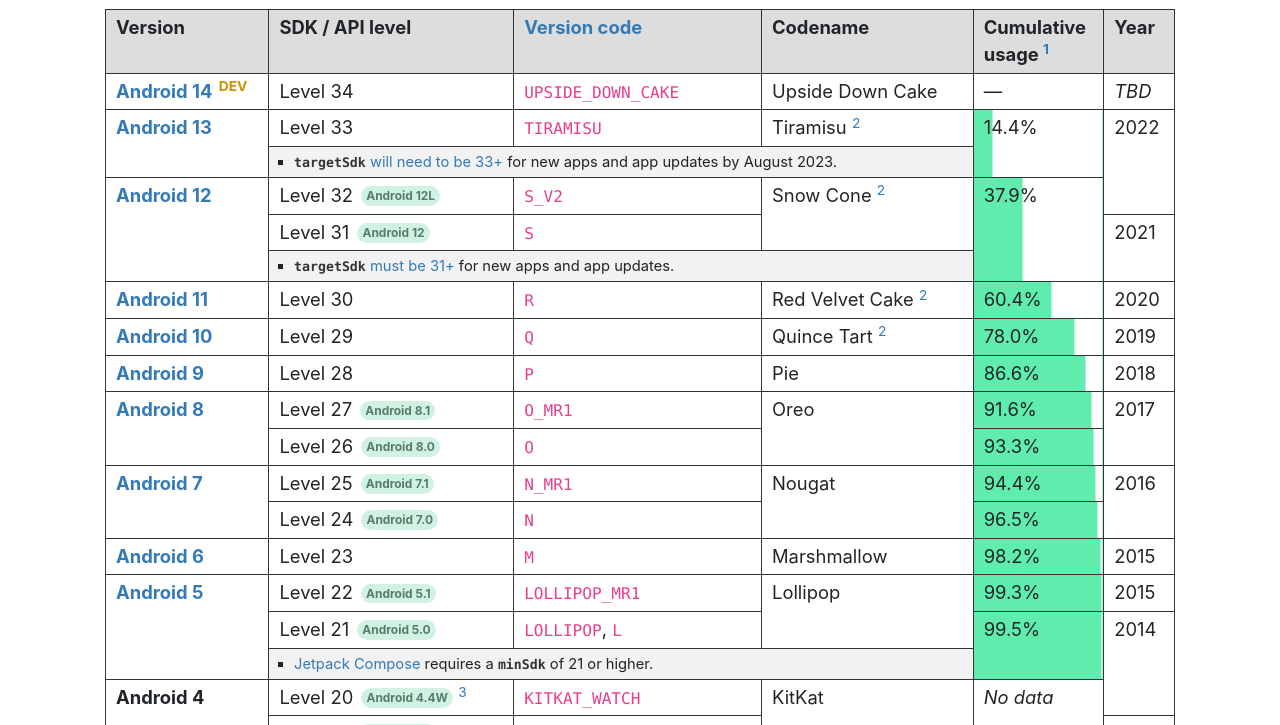
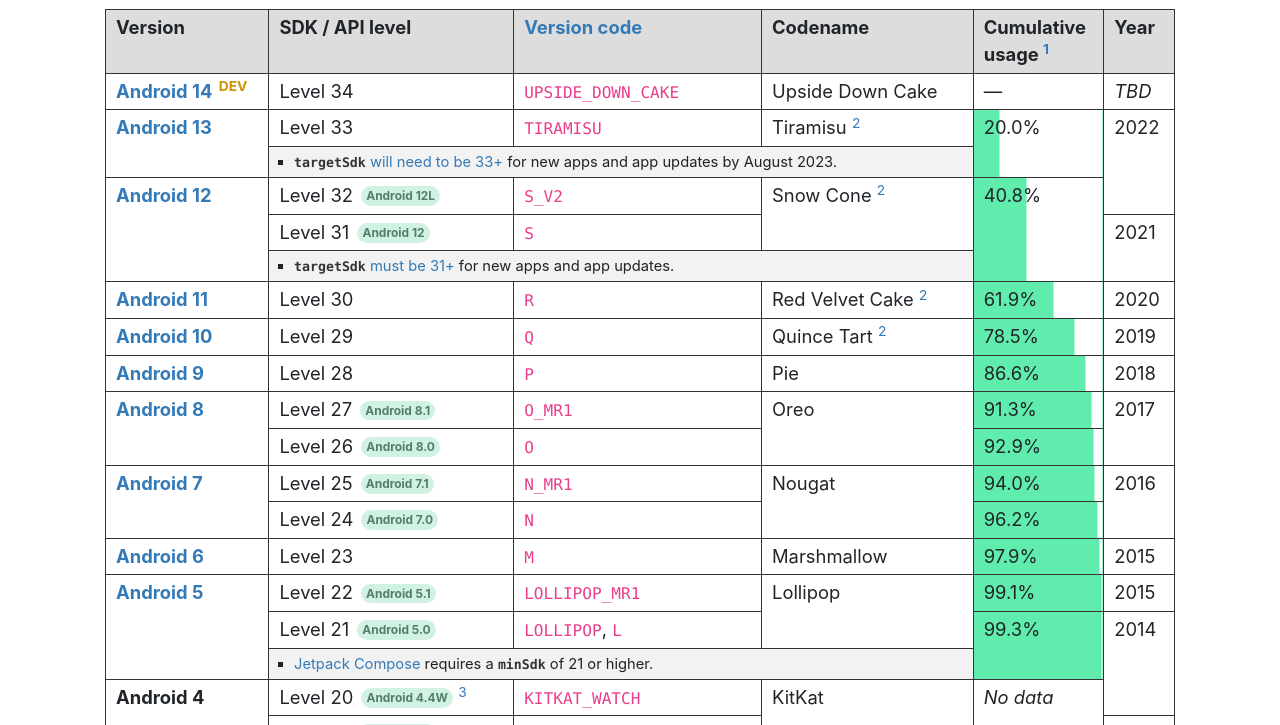
Before and after one commit to ebelinski/apilevels, a Jekyll site: the page built from index.md, in a window 1280 px wide. Shown: the part 230-955 px from the top of the page. Built offline with Jekyll 4.4.1, drawn with Linux system fonts in a browser that asks for light colours; comment, search, counter and statistics services are not loaded; some of the changed text lies outside the part shown.

Commit message:
Updated Android usage stats.

```diff
--- a/index.md
+++ b/index.md
@@ -43,7 +43,7 @@
       Tiramisu
       <sup id="fnref:2"><a href="#fn:2" class="footnote">2</a></sup>
     </td>
-    {% include progress-cell.html rowspan=2 percentage=14.4 %}
+    {% include progress-cell.html rowspan=2 percentage=20.0 %}
     <td rowspan="3">2022</td>
     <tr class="table-notes"><td colspan="3">
     <ul>
@@ -64,7 +64,7 @@
       Snow Cone
       <sup id="fnref:2"><a href="#fn:2" class="footnote">2</a></sup>
     </td>
-    {% include progress-cell.html rowspan=3 percentage=37.9 %}
+    {% include progress-cell.html rowspan=3 percentage=40.8 %}
   </tr>
   <tr>
     <td>Level 31 <span class="subversion">Android 12</span></td>
@@ -86,7 +86,7 @@
       Red Velvet Cake
       <sup id="fnref:2"><a href="#fn:2" class="footnote">2</a></sup>
     </td>
-    {% include progress-cell.html rowspan=1 percentage=60.4 %}
+    {% include progress-cell.html rowspan=1 percentage=61.9 %}
     <td>2020</td>
   </tr>
   <tr>
@@ -99,7 +99,7 @@
       Quince Tart
       <sup id="fnref:2"><a href="#fn:2" class="footnote">2</a></sup>
     </td>
-    {% include progress-cell.html rowspan=1 percentage=78.0 %}
+    {% include progress-cell.html rowspan=1 percentage=78.5 %}
     <td>2019</td>
   </tr>
   <tr>
@@ -119,13 +119,13 @@
     <td>Level 27 <span class="subversion">Android 8.1</span></td>
     <td><code>O_MR1</code></td>
     <td rowspan="2">Oreo</td>
-    {% include progress-cell.html rowspan=1 percentage=91.6 %}
+    {% include progress-cell.html rowspan=1 percentage=91.3 %}
     <td rowspan="2">2017</td>
   </tr>
   <tr>
     <td>Level 26 <span class="subversion">Android 8.0</span></td>
     <td><code>O</code></td>
-    {% include progress-cell.html rowspan=1 percentage=93.3 %}
+    {% include progress-cell.html rowspan=1 percentage=92.9 %}
   </tr>
   <tr>
     <td rowspan="2">
@@ -134,13 +134,13 @@
     <td>Level 25 <span class="subversion">Android 7.1</span></td>
     <td><code>N_MR1</code></td>
     <td rowspan="2">Nougat</td>
-    {% include progress-cell.html rowspan=1 percentage=94.4 %}
+    {% include progress-cell.html rowspan=1 percentage=94.0 %}
     <td rowspan="2">2016</td>
   </tr>
   <tr>
     <td>Level 24 <span class="subversion">Android 7.0</span></td>
     <td><code>N</code></td>
-    {% include progress-cell.html rowspan=1 percentage=96.5 %}
+    {% include progress-cell.html rowspan=1 percentage=96.2 %}
   </tr>
   <tr>
     <td>
@@ -149,7 +149,7 @@
     <td>Level 23</td>
     <td><code>M</code></td>
     <td>Marshmallow</td>
-    {% include progress-cell.html rowspan=1 percentage=98.2 %}
+    {% include progress-cell.html rowspan=1 percentage=97.9 %}
     <td>2015</td>
   </tr>
   <tr>
@@ -159,13 +159,13 @@
     <td>Level 22 <span class="subversion">Android 5.1</span></td>
     <td><code>LOLLIPOP_MR1</code></td>
     <td rowspan="2">Lollipop</td>
-    {% include progress-cell.html rowspan=1 percentage=99.3 %}
+    {% include progress-cell.html rowspan=1 percentage=99.1 %}
     <td>2015</td>
   </tr>
   <tr>
     <td>Level 21 <span class="subversion">Android 5.0</span></td>
     <td><code>LOLLIPOP</code>, <code>L</code></td>
-    {% include progress-cell.html rowspan=2 percentage=99.5 %}
+    {% include progress-cell.html rowspan=2 percentage=99.3 %}
     <td rowspan="3">2014</td>
   </tr>
   <tr class="table-notes"><td colspan="3">
@@ -343,7 +343,7 @@
 <div class="footnotes">
   <ol>
     <li id="fn:1">
-      <p>Cumulative usage distribution figures were last updated on <b>March 11, 2023</b> using data from <a href="https://gs.statcounter.com/android-version-market-share/mobile-tablet/worldwide">Statcounter GlobalStats</a> and <a href="https://github.com/ebelinski/apilevels/blob/main/meta/android-usage-generator.swift">this script</a>. These figures may have changed significantly since the last update. You may update the figures yourself with a <a href="https://github.com/ebelinski/apilevels">pull request</a>. <a href="#fnref:1" class="reversefootnote">↩</a></p>
+      <p>Cumulative usage distribution figures were last updated on <b>May 6, 2023</b> using data from <a href="https://gs.statcounter.com/android-version-market-share/mobile-tablet/worldwide">Statcounter GlobalStats</a> and <a href="https://github.com/ebelinski/apilevels/blob/main/meta/android-usage-generator.swift">this script</a>. These figures may have changed significantly since the last update. You may update the figures yourself with a <a href="https://github.com/ebelinski/apilevels">pull request</a>. <a href="#fnref:1" class="reversefootnote">↩</a></p>
     </li>
     <li id="fn:2">
       <p>The codenames for Android 10 and above in the table are the internal codenames. Beginning with Android 10, Google dropped the usage of codenames publicly. <a href="#fnref:2" class="reversefootnote">↩</a></p>
```
Also changed, not shown: 1 other file.
